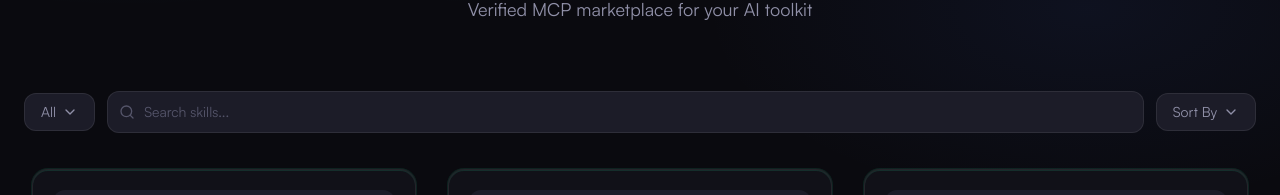
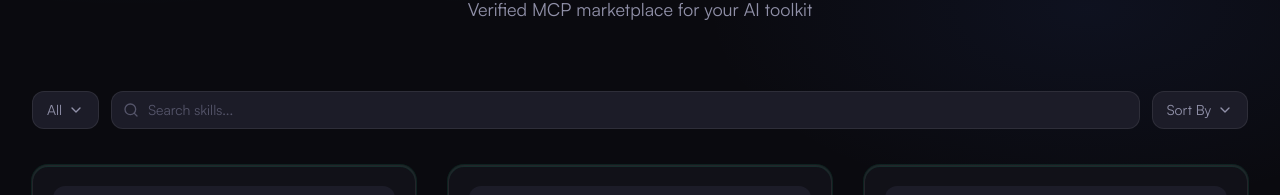
Before and after one commit to prohv/safe-skill-web, a Next.js app: page / in a window 1280 px wide. Shown: the part 232-427 px from the top of the page. Built offline with nearby package versions, Linux system fonts and the light colour scheme.

Commit message:
fix: align filter bar with card grid and update skeleton

```diff
--- a/app/(main)/marketplace/loading.tsx
+++ b/app/(main)/marketplace/loading.tsx
@@ -1,10 +1,10 @@
 export default function MarketplaceLoading() {
   return (
     <div className="animate-pulse">
-      <div className="flex items-center gap-3 px-6 py-3">
-        <div className="h-10 w-20 rounded-xl bg-overlay" />
+      <div className="mx-auto w-full max-w-screen-xl flex items-center justify-center gap-3 px-4 sm:px-6 lg:px-8 py-3">
+        <div className="h-10 w-20 rounded-xl bg-overlay shrink-0" />
         <div className="flex-1 h-10 rounded-xl bg-overlay" />
-        <div className="h-10 w-20 rounded-xl bg-overlay" />
+        <div className="h-10 w-20 rounded-xl bg-overlay shrink-0" />
       </div>
       <div className="mx-auto w-full max-w-screen-xl px-4 sm:px-6 lg:px-8">
         <div className="flex gap-2 py-4">
--- a/components/FilterBar.tsx
+++ b/components/FilterBar.tsx
@@ -2,20 +2,20 @@
 
 export function FilterBar() {
   return (
-    <div className="flex items-center gap-3 px-6 py-3">
-      <button className="flex items-center gap-1.5 px-4 py-2 rounded-xl bg-overlay border border-white/[0.08] font-satoshi text-sm text-text-secondary">
+    <div className="mx-auto w-full max-w-screen-xl flex items-center justify-center gap-3 px-4 sm:px-6 lg:px-8 py-3">
+      <button className="flex items-center gap-1.5 px-3.5 py-2 rounded-xl bg-overlay border border-white/[0.08] font-satoshi text-sm text-text-secondary shrink-0">
         All <ChevronDown className="w-4 h-4" />
       </button>
 
-      <div className="flex-1 relative">
+      <div className="relative flex-1">
         <Search className="absolute left-3 top-1/2 -translate-y-1/2 w-4 h-4 text-text-muted" />
         <input
-          className="w-full pl-9 pr-4 py-2.5 rounded-xl bg-overlay border border-white/[0.08] font-satoshi text-sm text-text-primary placeholder:text-text-muted focus:outline-none focus:border-brand-teal/40 transition-colors"
+          className="w-full pl-9 pr-4 py-2 rounded-xl bg-overlay border border-white/[0.08] font-satoshi text-sm text-text-primary placeholder:text-text-muted focus:outline-none focus:border-brand-teal/40 transition-colors"
           placeholder="Search skills..."
         />
       </div>
 
-      <button className="flex items-center gap-1.5 px-4 py-2 rounded-xl bg-overlay border border-white/[0.08] font-satoshi text-sm text-text-secondary">
+      <button className="flex items-center gap-1.5 px-3.5 py-2 rounded-xl bg-overlay border border-white/[0.08] font-satoshi text-sm text-text-secondary shrink-0">
         Sort By <ChevronDown className="w-4 h-4" />
       </button>
     </div>
--- a/components/MarketplaceSearchBar.tsx
+++ b/components/MarketplaceSearchBar.tsx
@@ -8,17 +8,17 @@
   const searchParams = useSearchParams();
 
   return (
-    <div className="flex items-center gap-3 px-6 py-3">
-      <button className="flex items-center gap-1.5 px-4 py-2 rounded-xl bg-overlay border border-white/[0.08] font-satoshi text-sm text-text-secondary">
+    <div className="mx-auto w-full max-w-screen-xl flex items-center justify-center gap-3 px-4 sm:px-6 lg:px-8 py-3">
+      <button className="flex items-center gap-1.5 px-3.5 py-2 rounded-xl bg-overlay border border-white/[0.08] font-satoshi text-sm text-text-secondary shrink-0">
         All <ChevronDown className="w-4 h-4" />
       </button>
 
-      <form action="/marketplace" method="GET" className="flex-1 relative">
+      <form action="/marketplace" method="GET" className="relative flex-1">
         <Search className="absolute left-3 top-1/2 -translate-y-1/2 w-4 h-4 text-text-muted pointer-events-none" />
         <input
           name="search"
           defaultValue={searchParams.get("search") || ""}
-          className="w-full pl-9 pr-4 py-2.5 rounded-xl bg-overlay border border-white/[0.08] font-satoshi text-sm text-text-primary placeholder:text-text-muted focus:outline-none focus:border-brand-teal/40 transition-colors"
+          className="w-full pl-9 pr-4 py-2 rounded-xl bg-overlay border border-white/[0.08] font-satoshi text-sm text-text-primary placeholder:text-text-muted focus:outline-none focus:border-brand-teal/40 transition-colors"
           placeholder="Search skills..."
         />
         {searchParams.get("tag") && (
@@ -29,7 +29,7 @@
         )}
       </form>
 
-      <button className="flex items-center gap-1.5 px-4 py-2 rounded-xl bg-overlay border border-white/[0.08] font-satoshi text-sm text-text-secondary">
+      <button className="flex items-center gap-1.5 px-3.5 py-2 rounded-xl bg-overlay border border-white/[0.08] font-satoshi text-sm text-text-secondary shrink-0">
         Sort By <ChevronDown className="w-4 h-4" />
       </button>
     </div>
```
